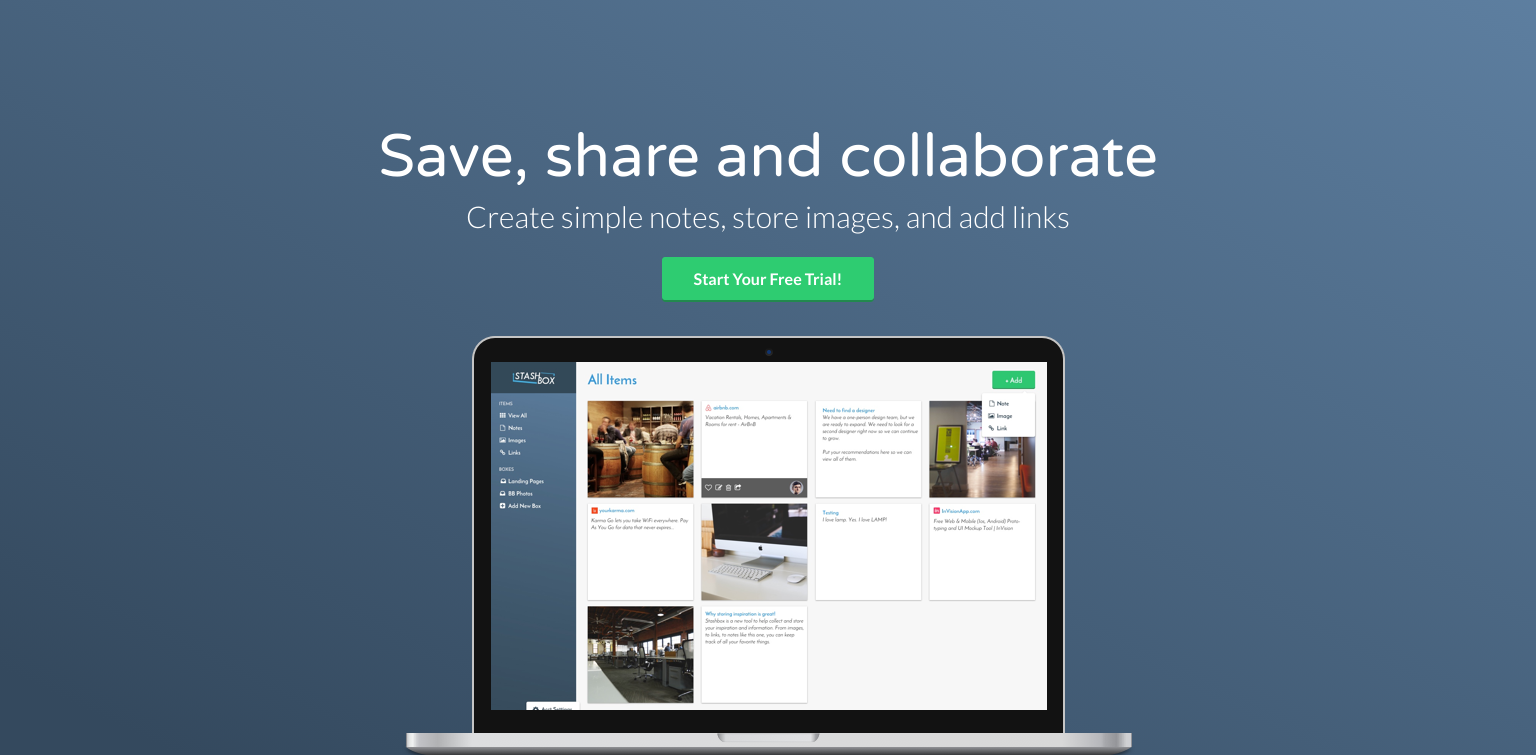
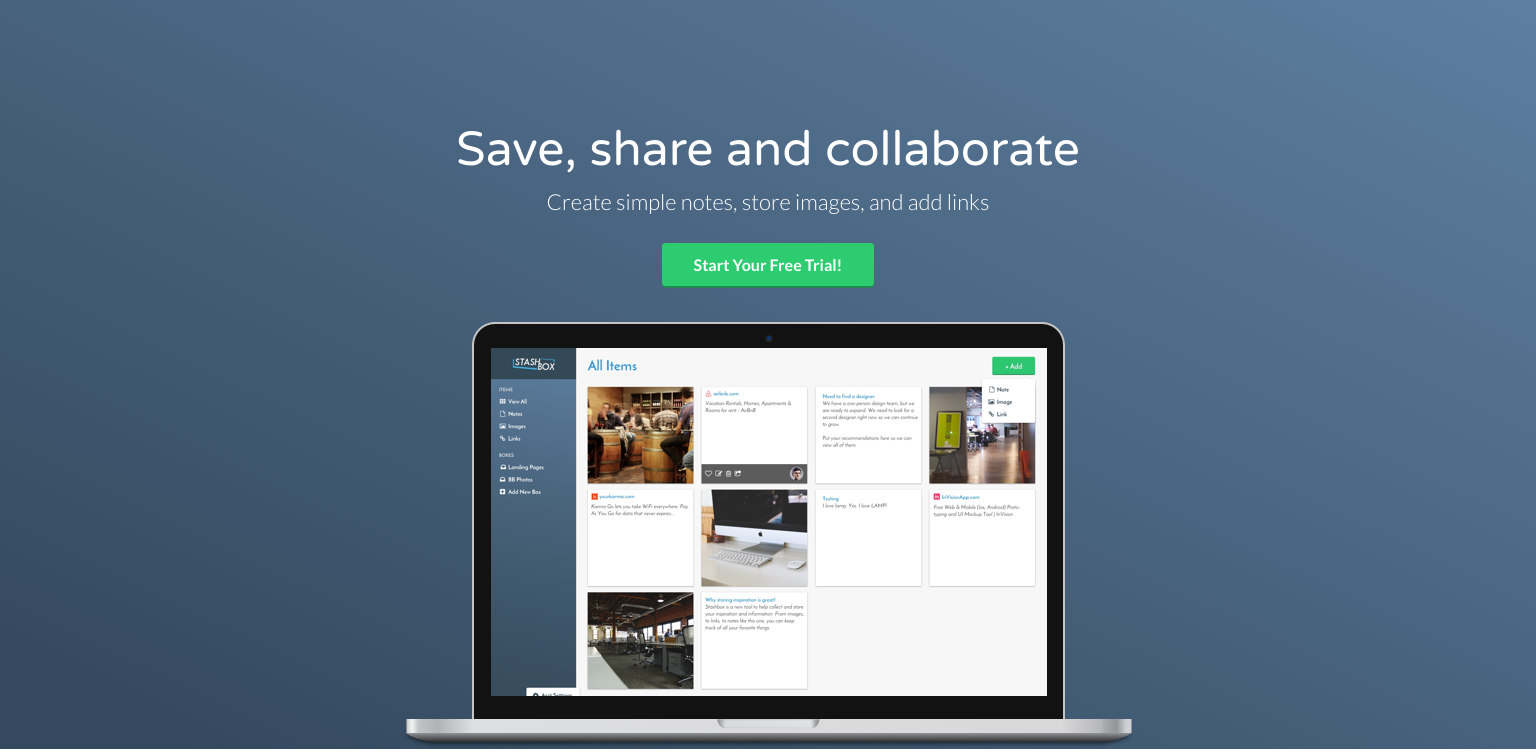
Before and after one commit to gladdy128/Stashbox, a plain HTML site: page index.html in a window 1536 px wide. Shown: the part 69-824 px from the top of the page. Drawn offline with Linux system fonts and the light colour scheme.

Commit message:
Chapter 30 complete with revision

```diff
--- a/css/styles.css
+++ b/css/styles.css
@@ -74,7 +74,15 @@ html, body{
    .container {
       width: 1400px;
    }
+
+   header .hero h1 {
+      font-size:60px;
+   }
+   header .hero p {
+      font-size: 30px;
+   }
  }
+
 
   /* HEADER */
  header {
@@ -118,12 +126,12 @@ html, body{
    position: relative;
  }
  header .hero h1 {
-   font-size:60px;
+   font-size:48px;
    font-weight: normal;
    margin:95px 0 0;
  }
  header .hero p {
-   font-size: 30px;
+   font-size: 22px;
    line-height: 26px;
    font-weight: 100;
    margin:10px 0 40px;
```
